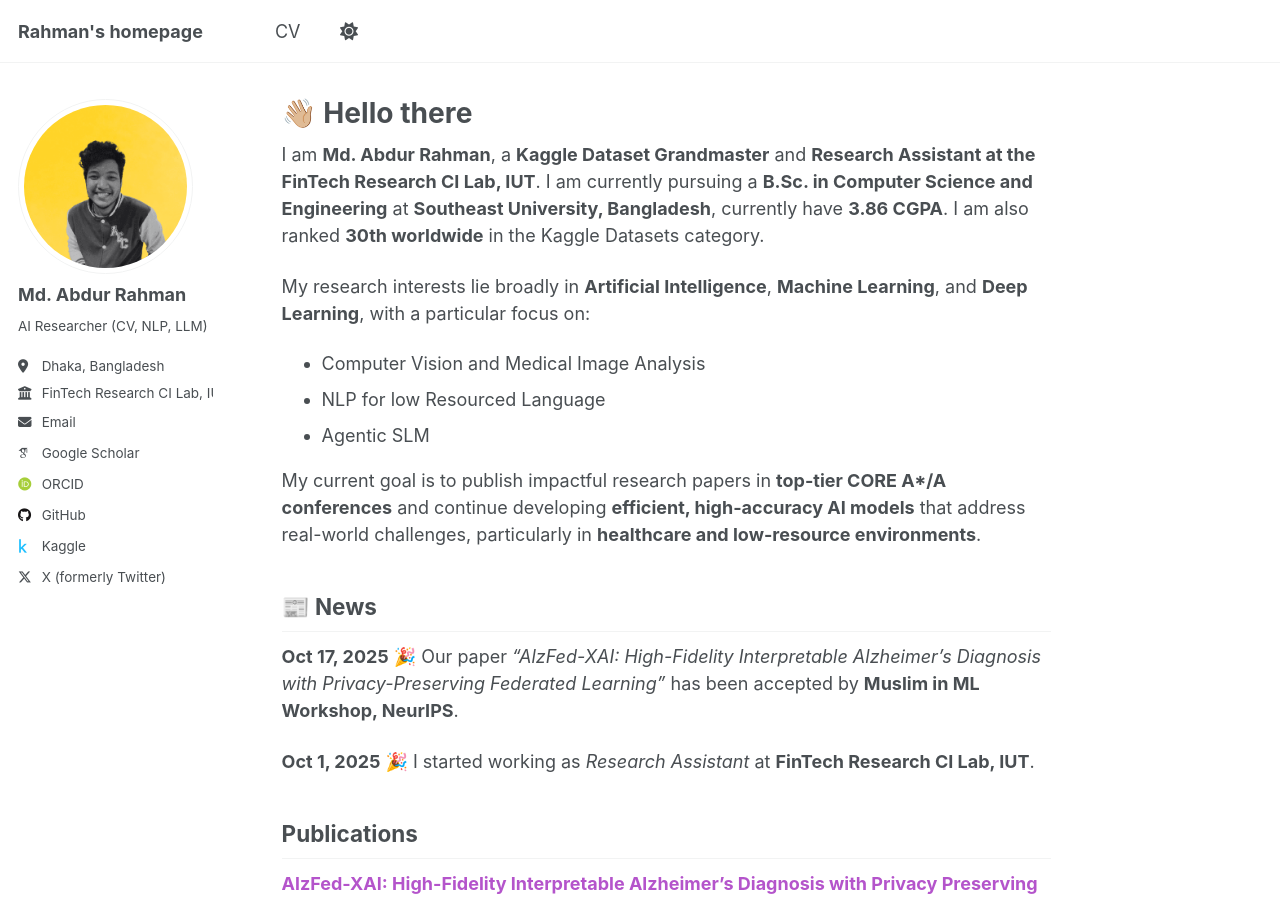
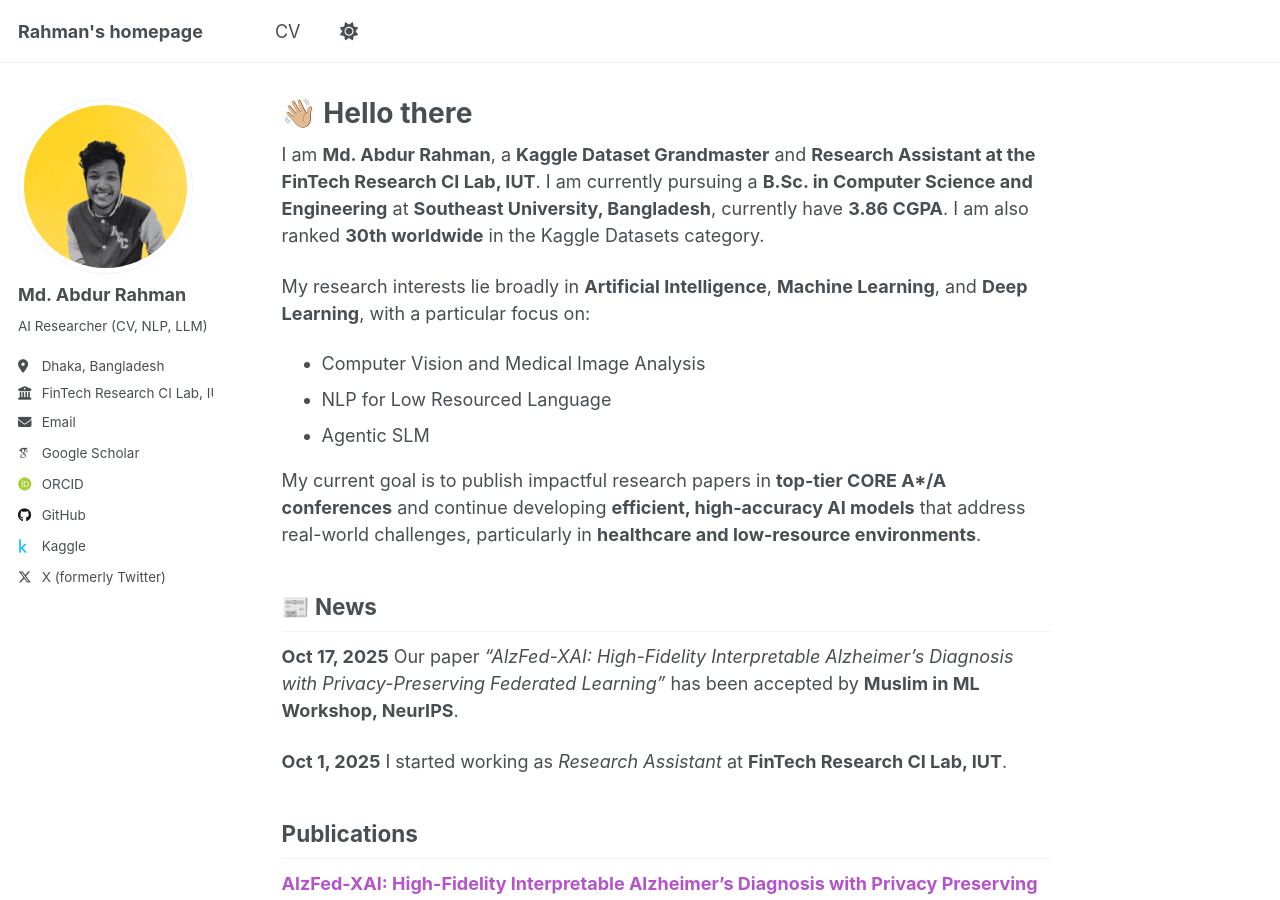
Before and after one commit to borhanitrash/borhanitrash.github.io, a Jekyll site: the page built from _pages/about.md, in a window 1280 px wide and 900 px high. Built offline with Jekyll 4.4.1, drawn with Linux system fonts in a browser that asks for light colours; some web fonts are replaced; a script that is not in the unit is left out.

```diff
--- a/_pages/about.md
+++ b/_pages/about.md
@@ -13,7 +13,7 @@ I am **Md. Abdur Rahman**, a **Kaggle Dataset Grandmaster** and **Research Assis
 My research interests lie broadly in **Artificial Intelligence**, **Machine Learning**, and **Deep Learning**, with a particular focus on:
 
 - Computer Vision and Medical Image Analysis
-- NLP for low Resourced Language
+- NLP for Low Resourced Language
 - Agentic SLM
 
 My current goal is to publish impactful research papers in **top-tier CORE A*/A conferences** and continue developing **efficient, high-accuracy AI models** that address real-world challenges, particularly in **healthcare and low-resource environments**.
@@ -21,9 +21,9 @@ My current goal is to publish impactful research papers in **top-tier CORE A*/A
 
 ## 📰 News
 
-**Oct 17, 2025**   🎉 Our paper *“AlzFed-XAI: High-Fidelity Interpretable Alzheimer’s Diagnosis with Privacy-Preserving Federated Learning”* has been accepted by **Muslim in ML Workshop, NeurIPS**.
+**Oct 17, 2025**   Our paper *“AlzFed-XAI: High-Fidelity Interpretable Alzheimer’s Diagnosis with Privacy-Preserving Federated Learning”* has been accepted by **Muslim in ML Workshop, NeurIPS**.
 
-**Oct 1, 2025**   🎉 I started working as *Research Assistant* at **FinTech Research CI Lab, IUT**.
+**Oct 1, 2025**   I started working as *Research Assistant* at **FinTech Research CI Lab, IUT**.
 
 ## Publications
 
```
